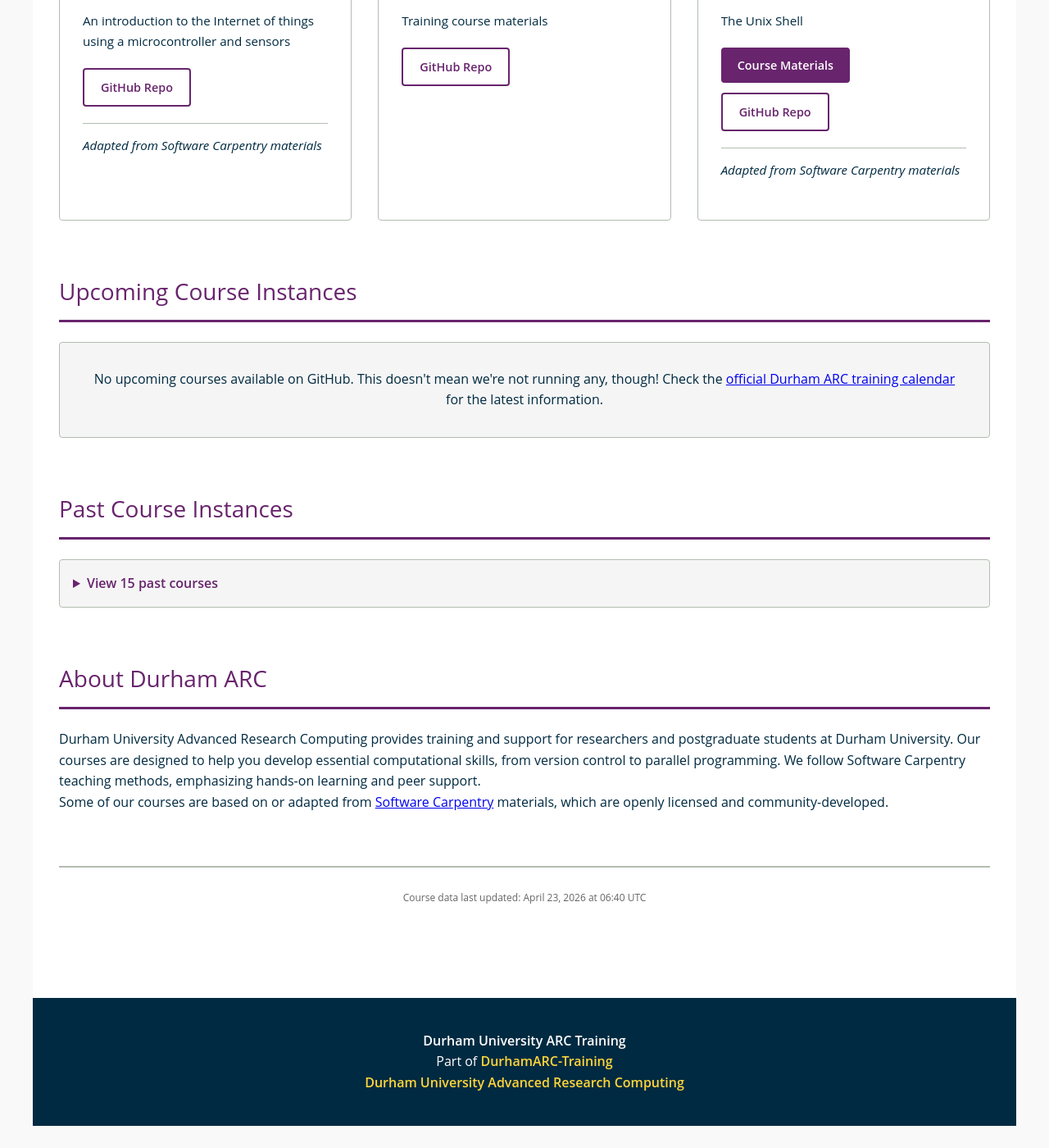
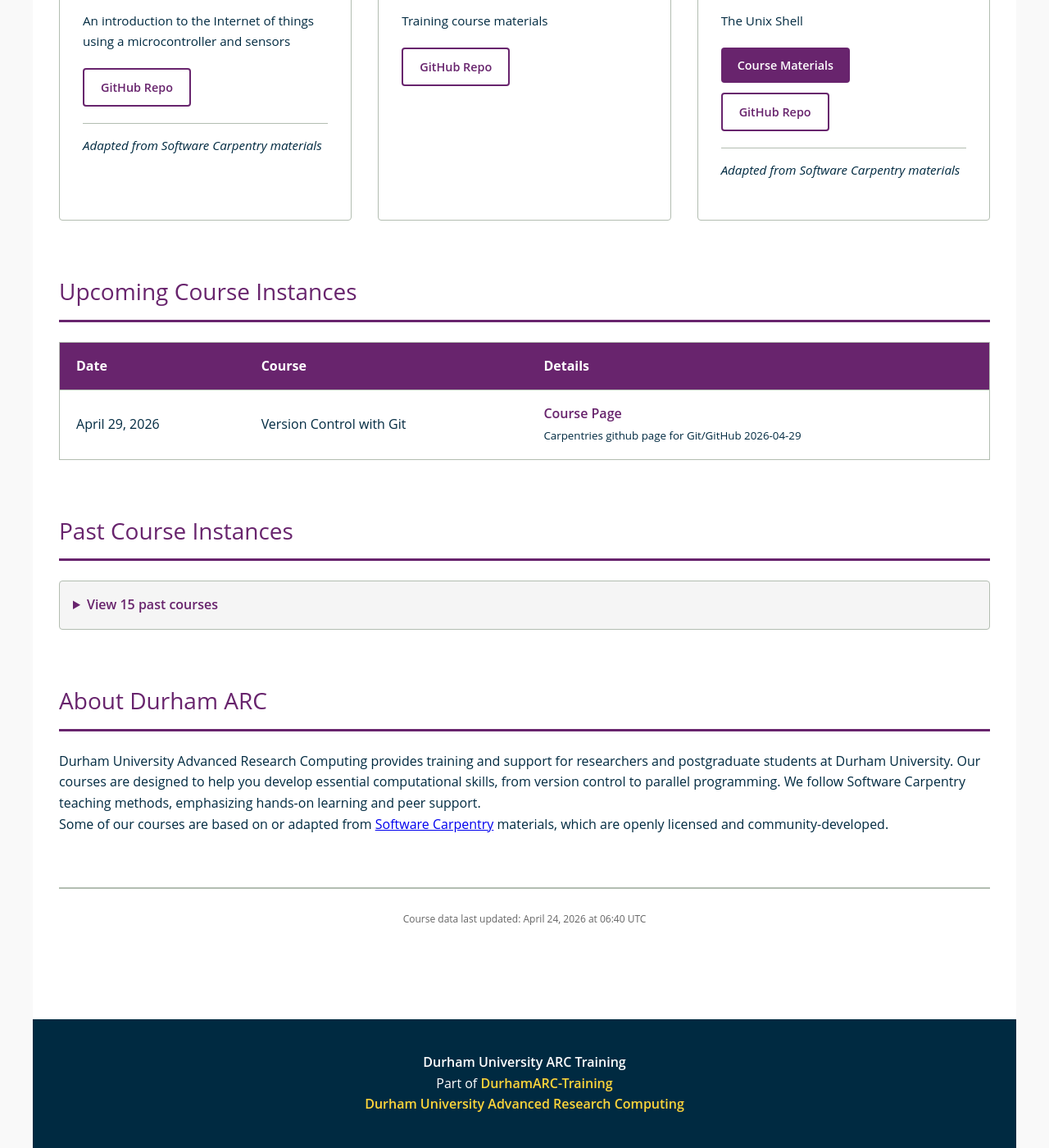
Before and after one commit to DurhamARC-Training/durhamarc-training.github.io, a Jekyll site: the page built from index.md, in a window 1280 px wide and 1400 px high, scrolled down 1155 px. Shown: the whole window at 82% size. Built offline with Jekyll 4.4.1, drawn with Linux system fonts in a browser that asks for light colours; before the commit the page ends 2528 px from its top, so only the background shows below that.

Commit message:
Update course data [skip ci]

```diff
--- a/_data/courses.json
+++ b/_data/courses.json
@@ -101,6 +101,14 @@
     }
   ],
   "instances": [
+    {
+      "date": "2026-04-29",
+      "course_type": "Version Control with Git",
+      "description": "Carpentries github page for Git/GitHub 2026-04-29",
+      "url": "https://durhamarc-training.github.io/2026-04-29-DU/",
+      "repo_url": "https://github.com/DurhamARC-Training/2026-04-29-DU",
+      "topics": []
+    },
     {
       "date": "2026-04-28",
       "course_type": "Unix Shell",
@@ -230,5 +238,5 @@
       "topics": []
     }
   ],
-  "last_updated": "2026-04-23T06:40:11.838Z"
+  "last_updated": "2026-04-24T06:40:51.934Z"
 }
```
